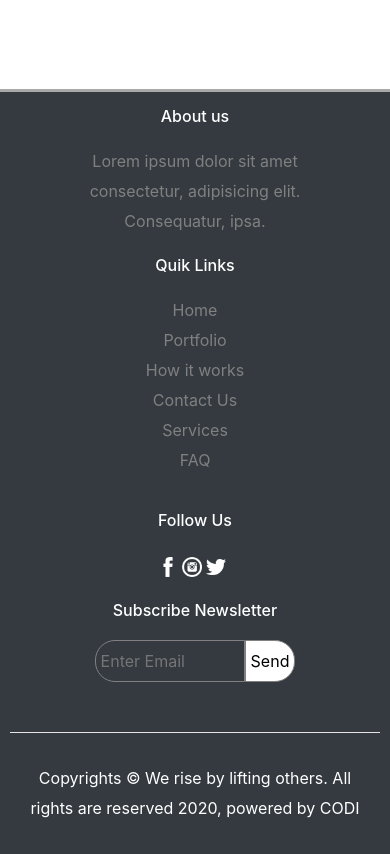
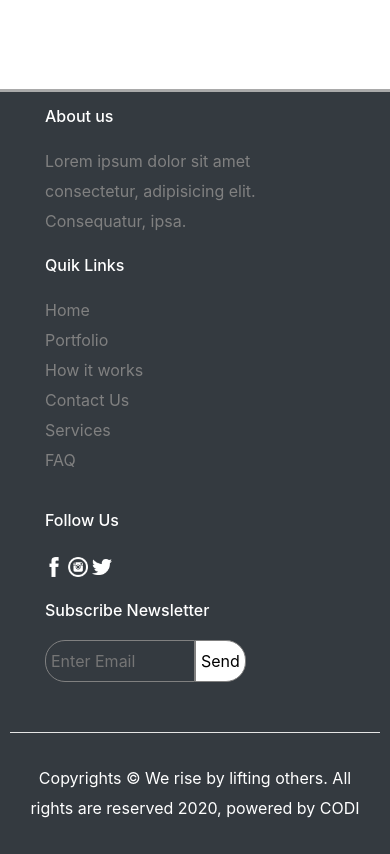
Before and after one commit to OussamaGhamian/WeRiseByLiftingOthers, a React (Create React App) app: page /Portfolio in a window 390 px wide. Shown: the part 3039-3893 px from the top of the page. Built offline with nearby package versions, Linux system fonts and the light colour scheme.

Commit message:
fixing style footer

```diff
--- a/src/Components/Footer/Footer.css
+++ b/src/Components/Footer/Footer.css
@@ -60,7 +60,10 @@ footer {
   }
   footer .container section {
     margin-bottom: 20px;
-    text-align: center;
+
+  }
+  footer .container section article{
+    text-align: left;
   }
   footer .container section .combine {
     display: flex;
@@ -84,8 +87,8 @@ footer {
     footer .container section {
       min-width: 100%;
     }
-    footer section {
-      text-align: center;
+    footer .container section .combine{
+      justify-content: left;
     }
     footer hr {
       margin: 30px -20px;
```
